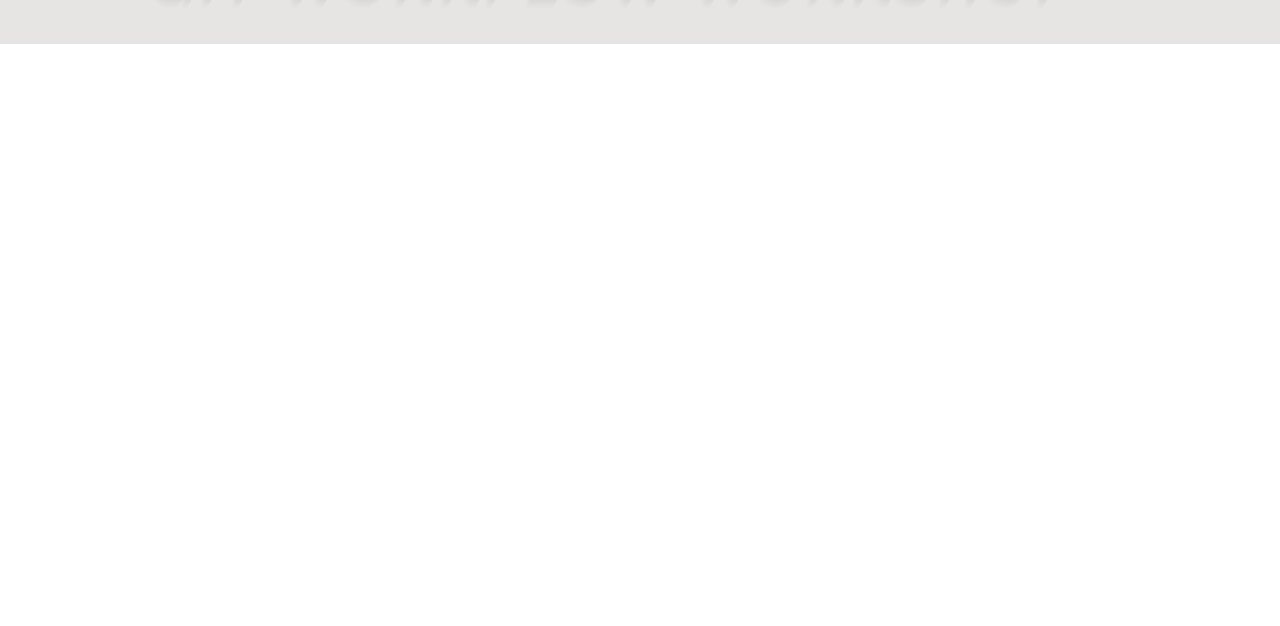
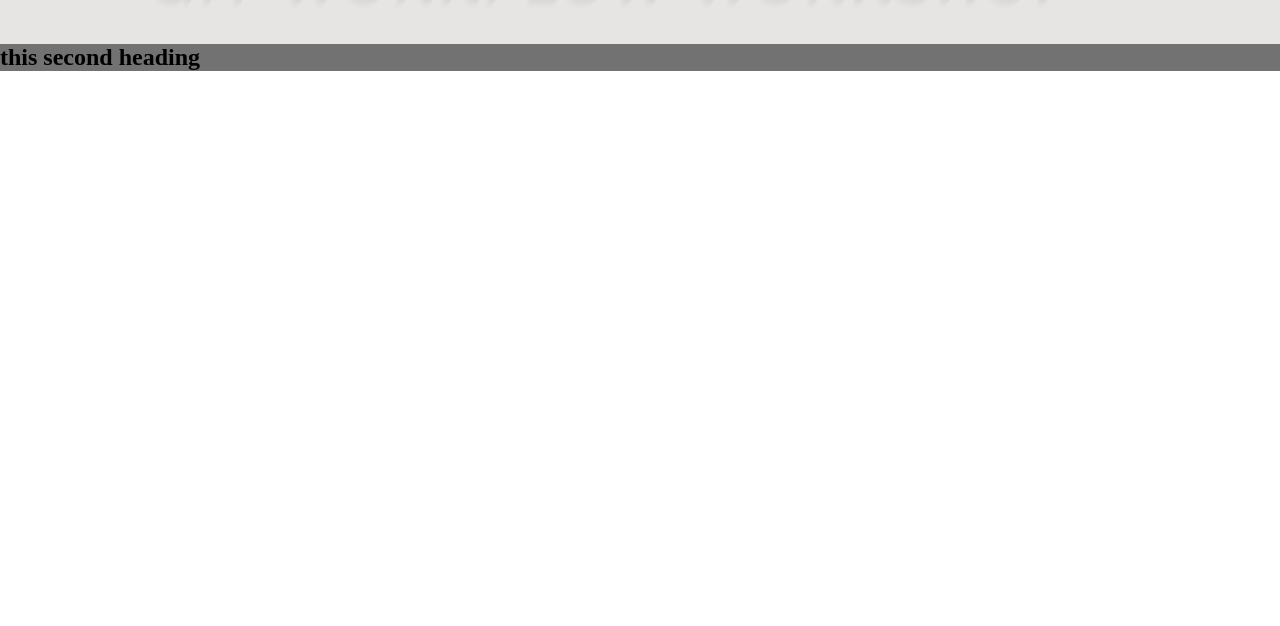
Before and after one commit to GSG-FC02/sajaola, a plain HTML site: page index.html in a window 1280 px wide. Shown: the part 174-800 px from the top of the page. Drawn offline with Linux system fonts and the light colour scheme.

Commit message:
This is additional h2 Relates #5

```diff
--- a/index.html
+++ b/index.html
@@ -12,7 +12,7 @@
 
 
   <h1 class="page-heading">GIT WORKFLOW WORKSHOP</h1>
-
+  <h2>this second heading</h2>
 </body>
 
 </html>
--- a/style.css
+++ b/style.css
@@ -15,3 +15,6 @@
     letter-spacing: .15em;
     text-shadow: 1px -1px 0 #767676, -1px 2px 1px #737272, -2px 4px 1px #767474, -3px 6px 1px #787777, -4px 8px 1px #7b7a7a, -5px 10px 1px #7f7d7d, -6px 12px 1px #828181, -7px 14px 1px #868585, -8px 16px 1px #8b8a89, -9px 18px 1px #8f8e8d, -10px 20px 1px #949392, -11px 22px 1px #999897, -12px 24px 1px #9e9c9c, -13px 26px 1px #a3a1a1, -14px 28px 1px #a8a6a6, -15px 30px 1px #adabab, -16px 32px 1px #b2b1b0, -17px 34px 1px #b7b6b5, -18px 36px 1px #bcbbba, -19px 38px 1px #c1bfbf, -20px 40px 1px #c6c4c4, -21px 42px 1px #cbc9c8, -22px 44px 1px #cfcdcd, -23px 46px 1px #d4d2d1, -24px 48px 1px #d8d6d5, -25px 50px 1px #dbdad9, -26px 52px 1px #dfdddc, -27px 54px 1px #e2e0df, -28px 56px 1px #e4e3e2;
   }
+  h2 {
+    background-color: #737272;
+  }
```
